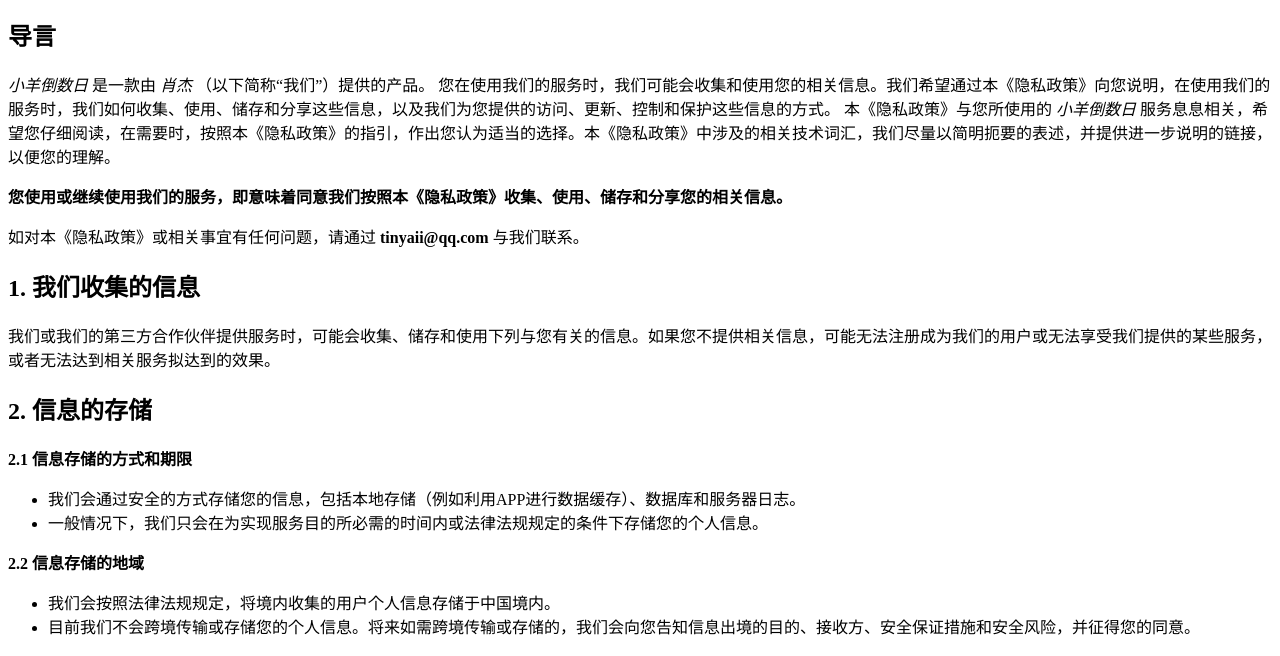
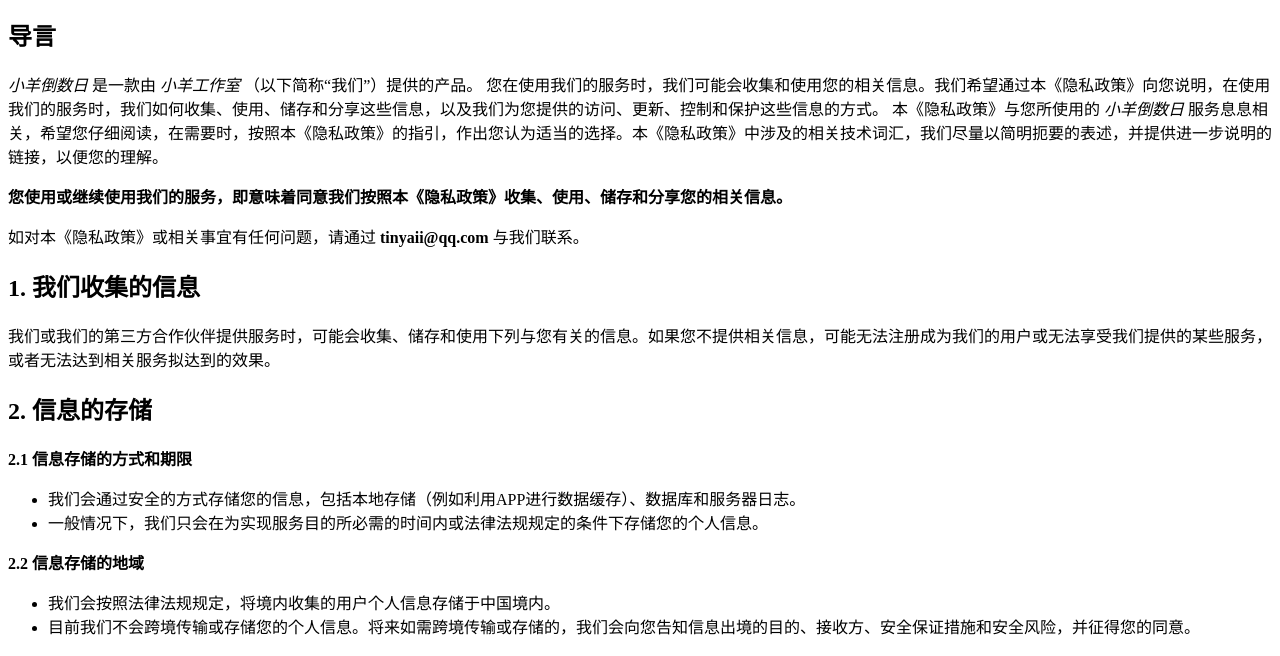
Before and after one commit to TinyAII/xiaoyang, a plain HTML site: page dsryszc/index.html in a window 1280 px wide. Shown: the part 126-782 px from the top of the page. Drawn offline with Linux system fonts and the light colour scheme.

Commit message:
Update index.html

```diff
--- a/dsryszc/index.html
+++ b/dsryszc/index.html
@@ -3,7 +3,7 @@
 <div>生效日期：<strong>2026/2/20</strong></div>
 <h2>导言</h2>
 <p>
-  <i>小羊倒数日</i> 是一款由 <i>肖杰</i> （以下简称“我们”）提供的产品。
+  <i>小羊倒数日</i> 是一款由 <i>小羊工作室</i> （以下简称“我们”）提供的产品。
   您在使用我们的服务时，我们可能会收集和使用您的相关信息。我们希望通过本《隐私政策》向您说明，在使用我们的服务时，我们如何收集、使用、储存和分享这些信息，以及我们为您提供的访问、更新、控制和保护这些信息的方式。
   本《隐私政策》与您所使用的 <i>小羊倒数日</i> 服务息息相关，希望您仔细阅读，在需要时，按照本《隐私政策》的指引，作出您认为适当的选择。本《隐私政策》中涉及的相关技术词汇，我们尽量以简明扼要的表述，并提供进一步说明的链接，以便您的理解。
 </p>
```
